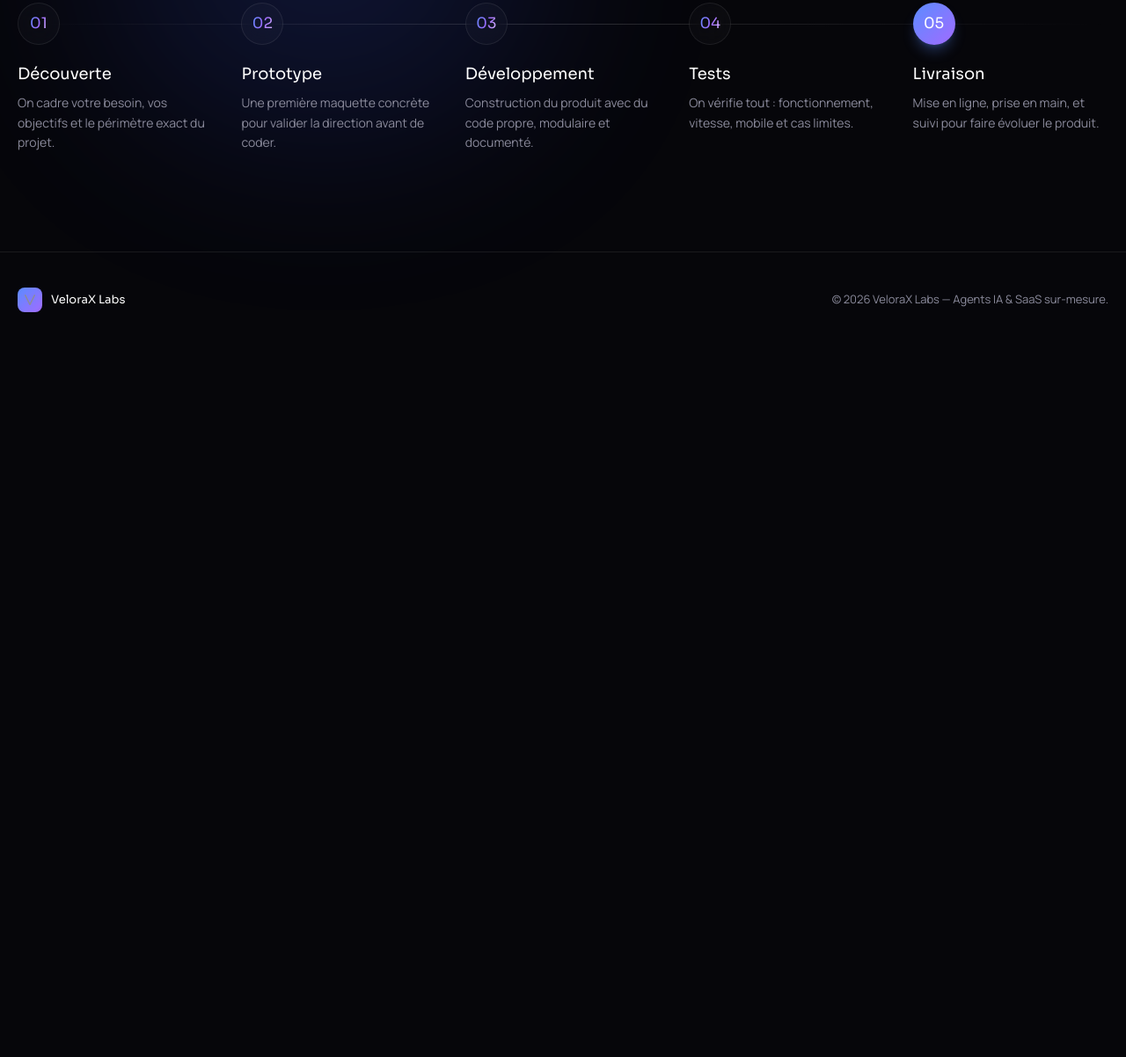
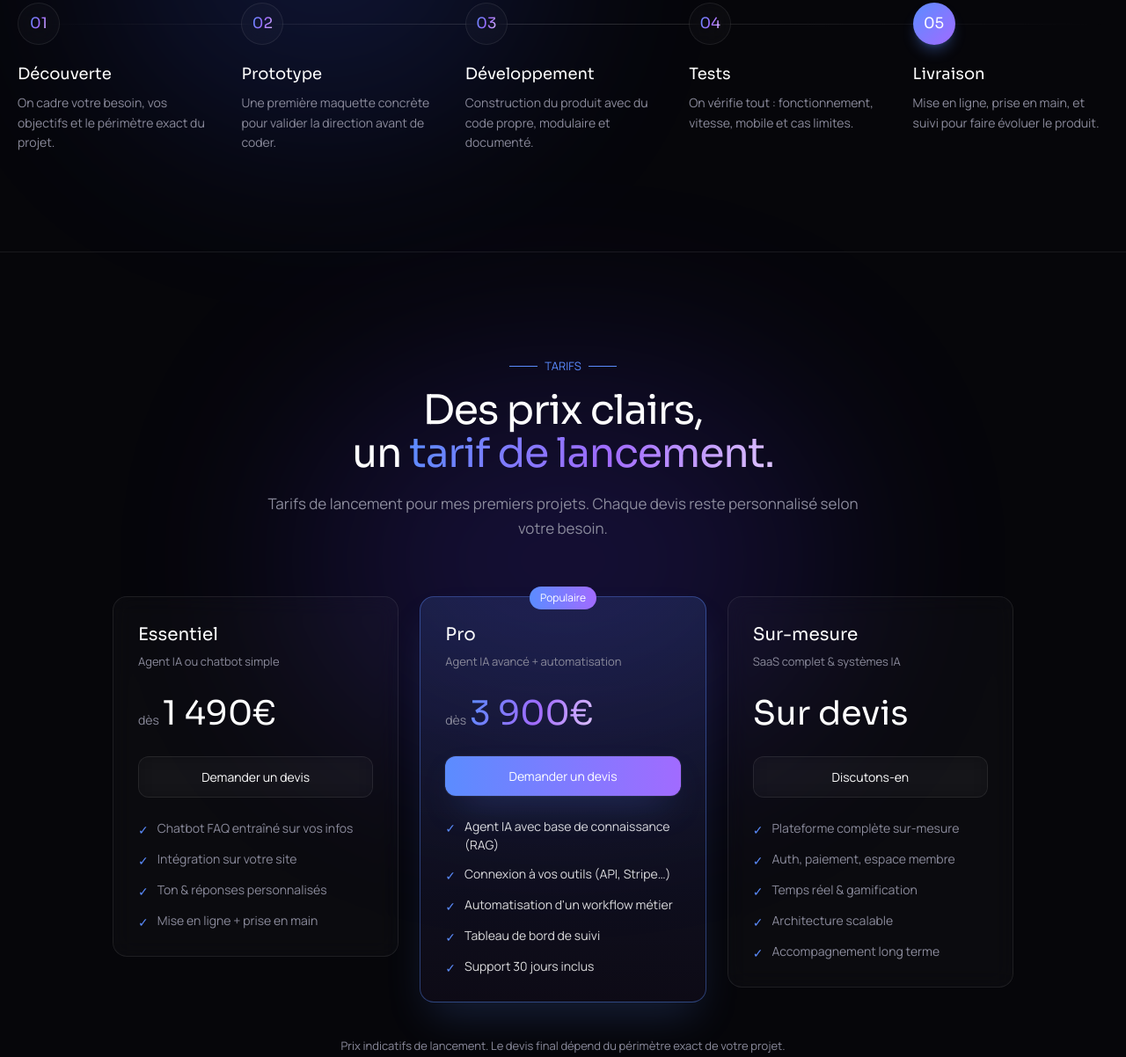
Before and after one commit to daralloughah/VeloraxLabs, a plain HTML site: page index.html in a window 1280 px wide. Shown: the part 3536-4738 px from the top of the page at 88% size. Before the commit the page ends 3931 px from the top, so only its background shows below. Drawn offline with nearby package versions, Linux system fonts and the light colour scheme.

Commit message:
Update index.html

```diff
--- a/index.html
+++ b/index.html
@@ -497,6 +497,85 @@
     </div>
   </div>
 </section>
+<!-- ============ TARIFS ============ -->
+<section id="tarifs" class="relative py-28 border-t border-stroke">
+  <div class="glow-blob" style="top:140px;left:50%;transform:translateX(-50%);width:600px;height:420px;background:#5a3bff;opacity:.18"></div>
+
+  <div class="relative mx-auto max-w-7xl px-5">
+    <div class="reveal max-w-2xl mx-auto text-center">
+      <div class="inline-flex items-center gap-2 text-[13px] text-blue font-600 mb-4">
+        <span class="h-px w-8 bg-blue"></span> TARIFS <span class="h-px w-8 bg-blue"></span>
+      </div>
+      <h2 class="font-display font-700 tracking-tight text-[36px] sm:text-[46px] leading-[1.05]">
+        Des prix clairs,<br>un <span class="grad-text">tarif de lancement.</span>
+      </h2>
+      <p class="mt-5 text-[17px] text-mut leading-relaxed">
+        Tarifs de lancement pour mes premiers projets. Chaque devis reste personnalisé selon votre besoin.
+      </p>
+    </div>
+
+    <div class="mt-16 grid lg:grid-cols-3 gap-6 items-start max-w-5xl mx-auto">
+
+      <!-- Essentiel -->
+      <div class="reveal svc glass rounded-2xl p-7">
+        <h3 class="font-display font-600 text-[20px]">Essentiel</h3>
+        <p class="text-[13px] text-mut mt-1.5">Agent IA ou chatbot simple</p>
+        <div class="mt-5 flex items-baseline gap-1">
+          <span class="text-[14px] text-mut">dès</span>
+          <span class="font-display font-700 text-[38px]">1 490€</span>
+        </div>
+        <a href="#" class="mt-5 block text-center rounded-xl glass font-600 text-[14px] py-3 hover:bg-white/5 transition">Demander un devis</a>
+        <ul class="mt-6 space-y-3 text-[14px] text-mut">
+          <li class="flex gap-2.5"><span class="text-blue mt-0.5">✓</span> Chatbot FAQ entraîné sur vos infos</li>
+          <li class="flex gap-2.5"><span class="text-blue mt-0.5">✓</span> Intégration sur votre site</li>
+          <li class="flex gap-2.5"><span class="text-blue mt-0.5">✓</span> Ton &amp; réponses personnalisés</li>
+          <li class="flex gap-2.5"><span class="text-blue mt-0.5">✓</span> Mise en ligne + prise en main</li>
+        </ul>
+      </div>
+
+      <!-- Pro (mis en avant) -->
+      <div class="reveal relative rounded-2xl p-7 bg-gradient-to-b from-blue/15 to-violet/5 border border-blue/40 lg:scale-105 shadow-2xl shadow-blue/20">
+        <span class="absolute -top-3 left-1/2 -translate-x-1/2 rounded-full bg-gradient-to-r from-blue to-violet px-3 py-1 text-[12px] font-600">Populaire</span>
+        <h3 class="font-display font-600 text-[20px]">Pro</h3>
+        <p class="text-[13px] text-mut mt-1.5">Agent IA avancé + automatisation</p>
+        <div class="mt-5 flex items-baseline gap-1">
+          <span class="text-[14px] text-mut">dès</span>
+          <span class="font-display font-700 text-[38px] grad-text">3 900€</span>
+        </div>
+        <a href="#" class="btn-glow mt-5 block text-center rounded-xl bg-gradient-to-r from-blue to-violet font-600 text-[14px] py-3">Demander un devis</a>
+        <ul class="mt-6 space-y-3 text-[14px] text-white/85">
+          <li class="flex gap-2.5"><span class="text-blue mt-0.5">✓</span> Agent IA avec base de connaissance (RAG)</li>
+          <li class="flex gap-2.5"><span class="text-blue mt-0.5">✓</span> Connexion à vos outils (API, Stripe…)</li>
+          <li class="flex gap-2.5"><span class="text-blue mt-0.5">✓</span> Automatisation d'un workflow métier</li>
+          <li class="flex gap-2.5"><span class="text-blue mt-0.5">✓</span> Tableau de bord de suivi</li>
+          <li class="flex gap-2.5"><span class="text-blue mt-0.5">✓</span> Support 30 jours inclus</li>
+        </ul>
+      </div>
+
+      <!-- Sur-mesure -->
+      <div class="reveal svc glass rounded-2xl p-7">
+        <h3 class="font-display font-600 text-[20px]">Sur-mesure</h3>
+        <p class="text-[13px] text-mut mt-1.5">SaaS complet &amp; systèmes IA</p>
+        <div class="mt-5 flex items-baseline gap-1">
+          <span class="font-display font-700 text-[38px]">Sur devis</span>
+        </div>
+        <a href="#" class="mt-5 block text-center rounded-xl glass font-600 text-[14px] py-3 hover:bg-white/5 transition">Discutons-en</a>
+        <ul class="mt-6 space-y-3 text-[14px] text-mut">
+          <li class="flex gap-2.5"><span class="text-blue mt-0.5">✓</span> Plateforme complète sur-mesure</li>
+          <li class="flex gap-2.5"><span class="text-blue mt-0.5">✓</span> Auth, paiement, espace membre</li>
+          <li class="flex gap-2.5"><span class="text-blue mt-0.5">✓</span> Temps réel &amp; gamification</li>
+          <li class="flex gap-2.5"><span class="text-blue mt-0.5">✓</span> Architecture scalable</li>
+          <li class="flex gap-2.5"><span class="text-blue mt-0.5">✓</span> Accompagnement long terme</li>
+        </ul>
+      </div>
+
+    </div>
+
+    <p class="reveal mt-10 text-center text-[13px] text-mut">
+      Prix indicatifs de lancement. Le devis final dépend du périmètre exact de votre projet.
+    </p>
+  </div>
+</section>
 
 <!-- ============ FOOTER ============ -->
 <footer class="border-t border-stroke py-10">
```
